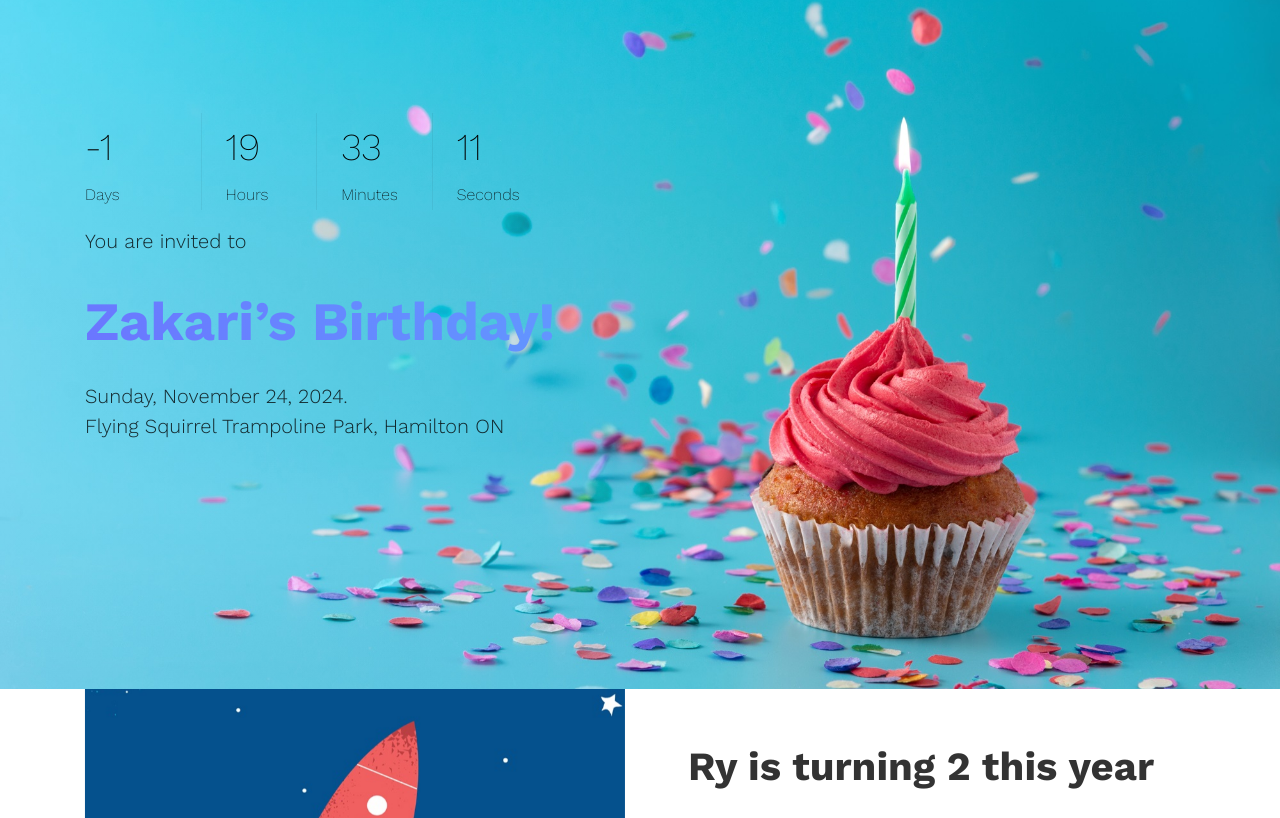
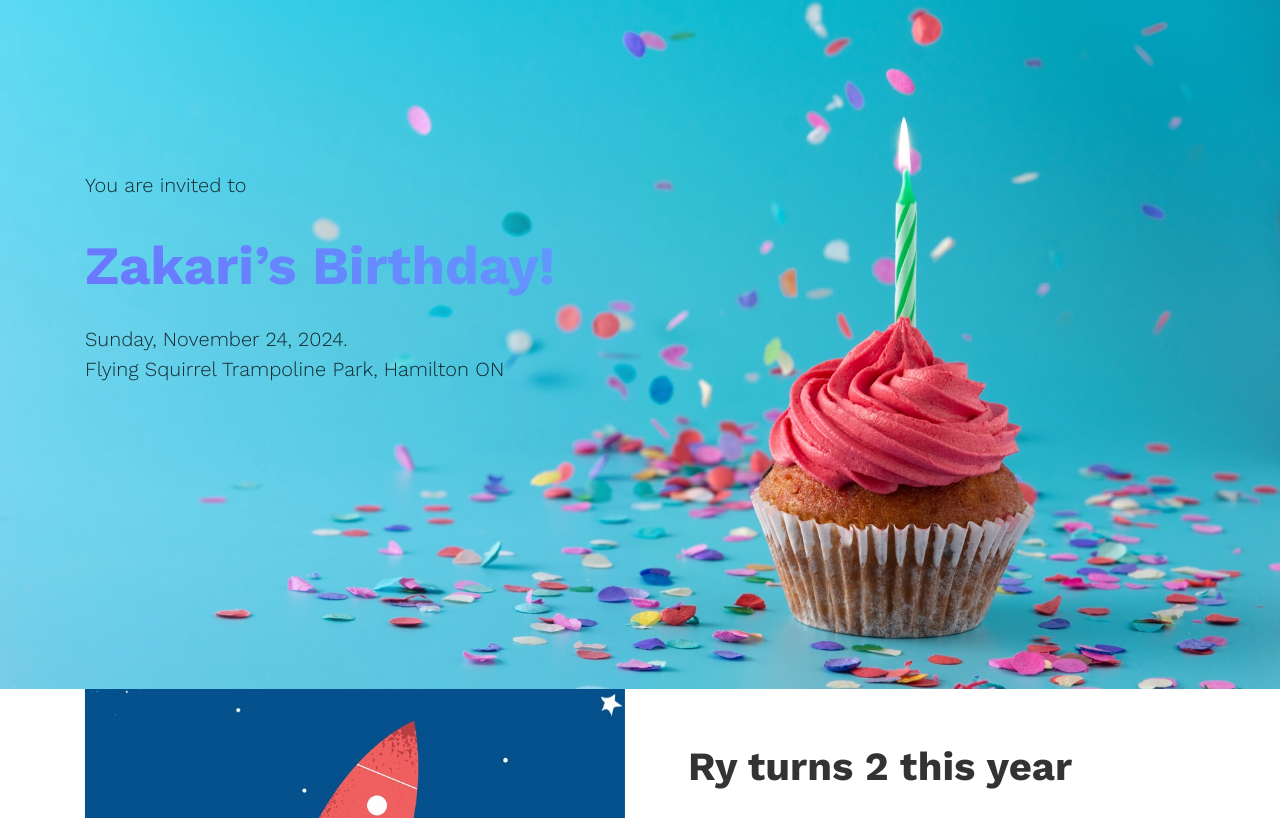
Before and after one commit to general260/rybirthday, a plain HTML site: page index.html in a window 1280 px wide. Shown: the part 111-929 px from the top of the page. Drawn offline with nearby package versions, Linux system fonts and the light colour scheme; some packages are replaced by stand-ins of ours; no server answers.

Commit message:
Timer Update

```diff
--- a/index.html
+++ b/index.html
@@ -50,12 +50,12 @@
       <div class="container">
         <div class="row no-gutters slider-text js-fullheight align-items-center justify-content-start" data-scrollax-parent="true">
           <div class="col-xl-10 ftco-animate" data-scrollax=" properties: { translateY: '70%' }">
-			<div id="timer" class="d-flex mb-3">
+			<!-- <div id="timer" class="d-flex mb-3">
 				<div class="time" id="days"></div>
 				<div class="time pl-4" id="hours"></div>
 				<div class="time pl-4" id="minutes"></div>
 				<div class="time pl-4" id="seconds"></div>
-			  </div>
+			  </div> -->
 			<p class="mb-4" data-scrollax="properties: { translateY: '30%', opacity: 1.6 }">You are invited to</p>
             <h1 class="mb-4" data-scrollax="properties: { translateY: '30%', opacity: 1.6 }"><span>Zakari&#8217;s Birthday!</span></h1>
             <p class="mb-4" data-scrollax="properties: { translateY: '30%', opacity: 1.6 }">Sunday, November 24, 2024. <br>Flying Squirrel Trampoline Park, Hamilton ON</p>
@@ -75,7 +75,7 @@
     				<div class="row justify-content-start pb-3">
 		          <div class="col-md-12 heading-section ftco-animate">
 		          	<!-- <span class="subheading">Fun Facts</span> -->
-		            <h2 class="mb-4">Ry is turning 2 this year</h2>
+		            <h2 class="mb-4">Ry turns 2 this year</h2>
 		            <p><span style="font-weight: bold;">Party Location:</span> Flying squirrel trampoline park, Hamilton ON<br><span style="font-weight: bold;">Party Address:</span> 1550 Upper James St, Hamilton, ON L9B 1J5</br><span style="font-weight: bold;">Date:</span> Sunday, 24 November 2024</br><span style="font-weight: bold;">Time:</span> 2pm to 4pm</p>
 		            <p><span style="font-weight: bold;">RSVP:</span> Kiana - 647 850 5289<br><span style="font-weight: bold;">After Party:</span> At home &lang;Food will be provided&rang;</p>
 		          </div>
```
